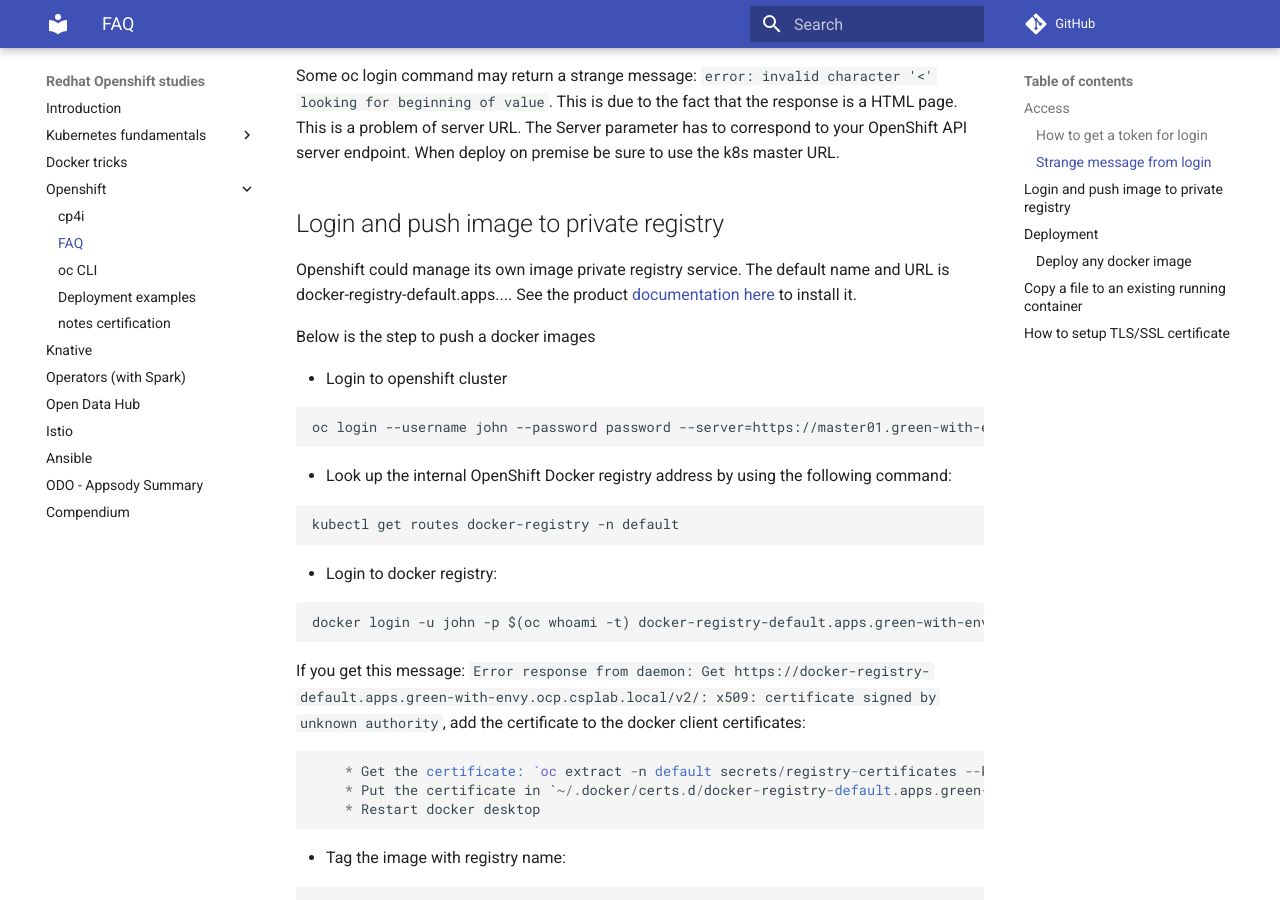
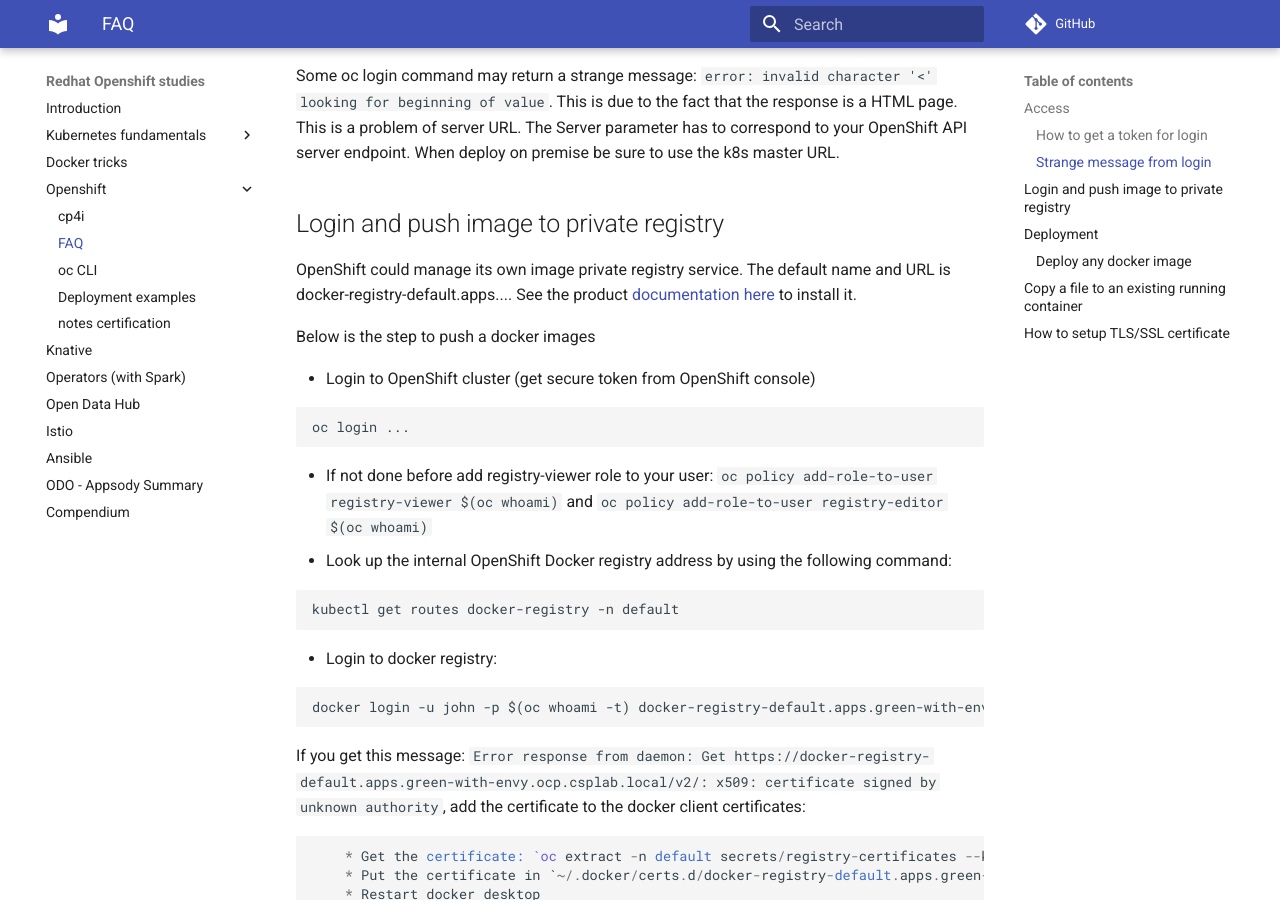
Before and after one commit to jbcodeforce/openshift-studies, an MkDocs documentation site: the page built from docs/faq.md, in a window 1280 px wide and 900 px high, scrolled down 696 px. Built offline with MkDocs 1.6.1 and Material for MkDocs 9.7.7, drawn with Linux system fonts in a browser that asks for light colours; comment, search, counter and statistics services are not loaded.

````diff
--- a/docs/faq.md
+++ b/docs/faq.md
@@ -30,16 +30,17 @@ When deploy on premise be sure to use the k8s master URL.
 
 ## Login and push image to private registry
 
-Openshift could manage its own image private registry service. The default name and URL is docker-registry-default.apps.... See the product [documentation here](https://docs.openshift.com/container-platform/3.9/install_config/registry/deploy_registry_existing_clusters.html#registry-non-production-use) to install it.
+OpenShift could manage its own image private registry service. The default name and URL is docker-registry-default.apps.... See the product [documentation here](https://docs.openshift.com/container-platform/3.9/install_config/registry/deploy_registry_existing_clusters.html#registry-non-production-use) to install it.
 
  Below is the step to push a docker images
 
-* Login to openshift cluster
+* Login to OpenShift cluster (get secure token from OpenShift console)
 
 ```
-oc login --username john --password password --server=https://master01.green-with-envy.ocp.csplab.local
+oc login ...
 ```
 
+* If not done before add registry-viewer role to your user: `oc policy add-role-to-user registry-viewer $(oc whoami)` and `oc policy add-role-to-user registry-editor $(oc whoami)`
 * Look up the internal OpenShift Docker registry address by using the following command:
 
 ```
````
Also changed, not shown: docs/knative.md (+27 -4 lines), docs/opendatahub.md (+0 -2 lines), 1 other file.
